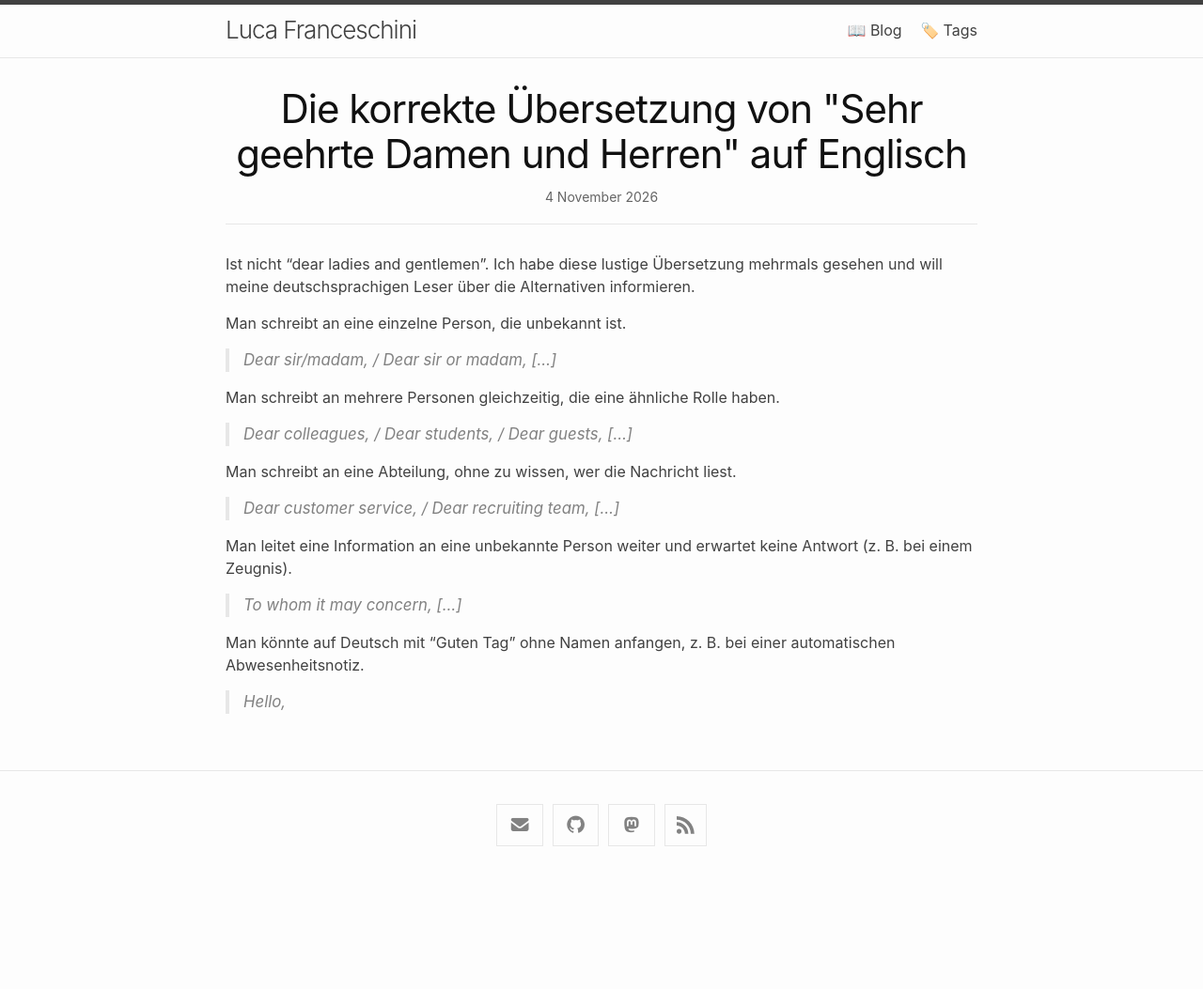
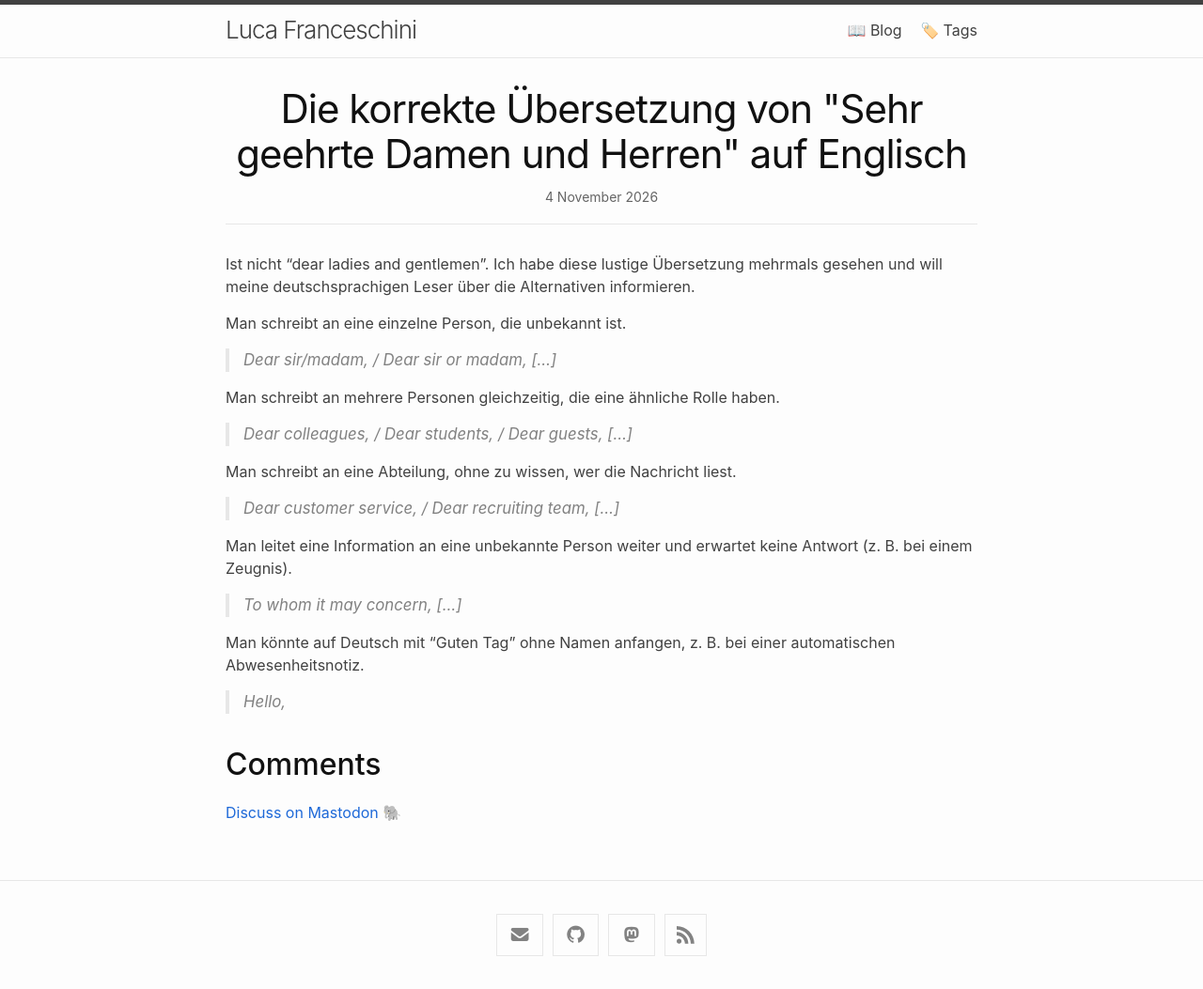
Before and after one commit to lucafrance/lucafrance.github.io, a Jekyll site: the page built from _posts/2026/2026-11-04-sehr-geehrte-damen-herren.md, in a window 1280 px wide. Shown: the whole page at 94% size. Built offline with Jekyll 4.4.1, drawn with Linux system fonts in a browser that asks for light colours; a script that is not in the unit is left out; before the commit the page ends 936 px from its top, so only the background shows below that; some of the changed lines change nothing that is shown.

Commit message:
Add Mastodon link

```diff
--- a/_posts/2026/2026-11-04-sehr-geehrte-damen-herren.md
+++ b/_posts/2026/2026-11-04-sehr-geehrte-damen-herren.md
@@ -1,7 +1,7 @@
 ---
 title: Die korrekte Übersetzung von "Sehr geehrte Damen und Herren" auf Englisch
 tags: []
-mastodon:
+mastodon: https://mastodon.social/@lucafeu/117560484521258726
 ---
 
 Ist nicht "dear ladies and gentlemen".
```
